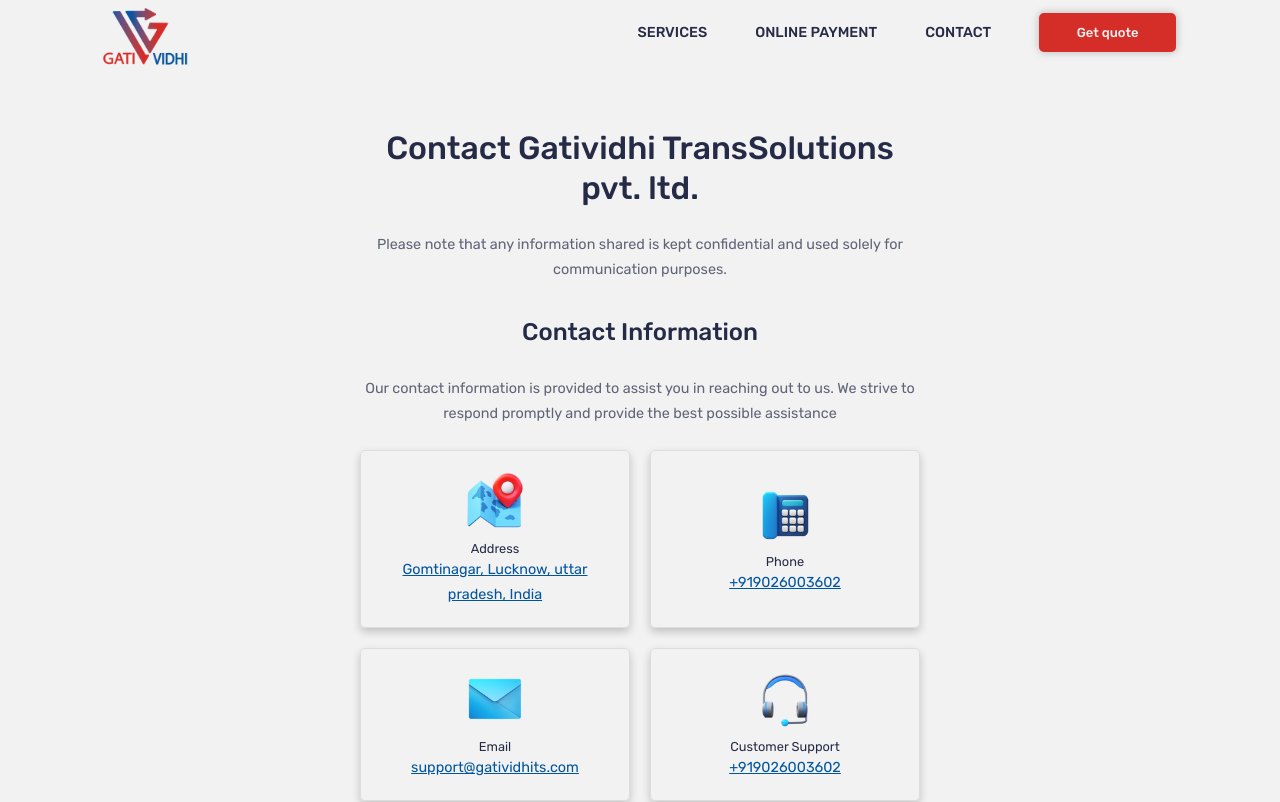
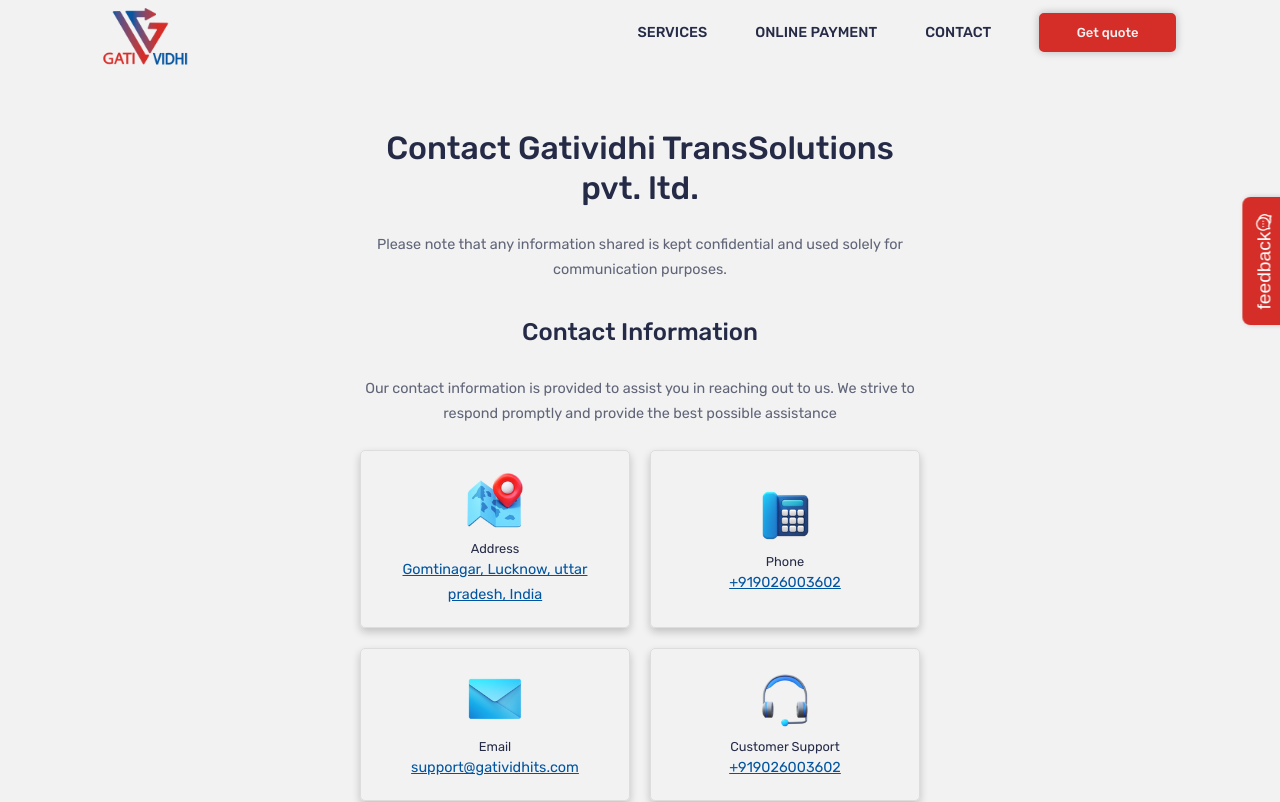
Before and after one commit to pydeep9026/gatividhi-transsolutions-website-client, a React (Create React App) app: page /contact in a window 1280 px wide. Shown: the top 802 px of the page. Built offline with nearby package versions, Linux system fonts and the light colour scheme.

Commit message:
feedback widget

```diff
--- a/src/App.js
+++ b/src/App.js
@@ -8,10 +8,15 @@
 import Contact from "./pages/contact/contact";
 import { Toaster,toast } from "react-hot-toast";
 import FeedbackButton from 'react-feedback-button';
+import { AiOutlineComment } from "react-icons/ai";
 
 const App = () => {
 
-  useEffect(() => {
+  const handleClick = () => {
+    window.open('https://form.typeform.com/to/DDBKQLyv', '_blank');
+  };
+
+  /*useEffect(() => {
     document.addEventListener('contextmenu', handleContextMenu);
     return () => {
       document.removeEventListener('contextmenu', handleContextMenu);
@@ -20,10 +25,14 @@
   const handleContextMenu = (event) => {
     event.preventDefault();
     toast.error("right disabled due to security reasons");
-  }
+  }*/
 
   return (<>
   <Toaster/>
+  <button onClick={handleClick} className="feedback-button">
+      feedback
+      <AiOutlineComment />
+    </button>
           <GlobalStyles />
       <Routes>
         <Route path="/" element={<Home />} />
--- a/src/pages/payment/payment.css
+++ b/src/pages/payment/payment.css
@@ -4,6 +4,38 @@
     padding: 20px;
     text-align: center;
   }
+
+  .feedback-button {
+    position: fixed;
+    bottom: 31rem;
+    right: -7rem;
+    width: 8rem;
+    height: 2.7rem;
+    border-radius: 0.5rem 0.5rem 0 0;
+    background-color: #D52D27;
+    border: none;
+    transform: translate(-50%, -50%) rotate(-90deg);
+    color: #fff;
+    font-size: 1.2rem;
+    display: flex;
+    align-items: center;
+    justify-content: center;
+    cursor: pointer;
+    box-shadow: 0 2px 5px rgba(0, 0, 0, 0.2);
+    transition: box-shadow 0.3s ease-in-out;
+}
+
+.feedback-button:hover {
+  box-shadow: 0 4px 8px rgba(0, 0, 0, 0.2);
+}
+
+.feedback-button:active {
+  box-shadow: 0 2px 3px rgba(0, 0, 0, 0.2);
+  transform: scale(0.95) translate(-50%, -50%) rotate(-90deg);
+  transition: transform 0.1s ease-in-out;
+}
+
+
 
 
 
--- a/src/pages/payment/payment.jsx
+++ b/src/pages/payment/payment.jsx
@@ -13,6 +13,7 @@
 import logoPrimary from "../../assets/images/gatividhi.png";
 import paymentprocess from "../../assets/images/paymentprocess.png";
 import toast, { Toaster } from 'react-hot-toast';
+import { AiOutlineComment } from 'react-icons/ai';
 
 
 
@@ -21,6 +22,8 @@
   const navigate = useNavigate();
   const [numberType, setNumberType] = useState('');
   const [number, setNumber] = useState('');
+
+
 
   const handleNumberTypeChange = (event) => {
     setNumberType(event.target.value);
@@ -39,7 +42,6 @@
     else if(number === '') {
       toast.error('Please enter a payment reference number');
     }
-    // Redirect to payment gateway using the submitted number
     /*navigate(`/payment?numberType=${numberType}&number=${number}`);*/
     else{
     toast.error('this payment reference number does not exist');
@@ -52,6 +54,7 @@
   return (
     <>
     <Toaster />
+
         <Header
     brandData={brandData}
     menuData={menuData}
```
Also changed, not shown: 8 other files (tests, documents, lock files or other folders).
